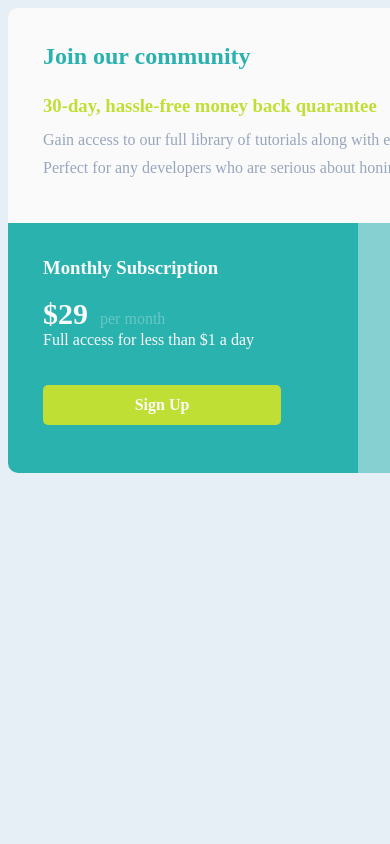
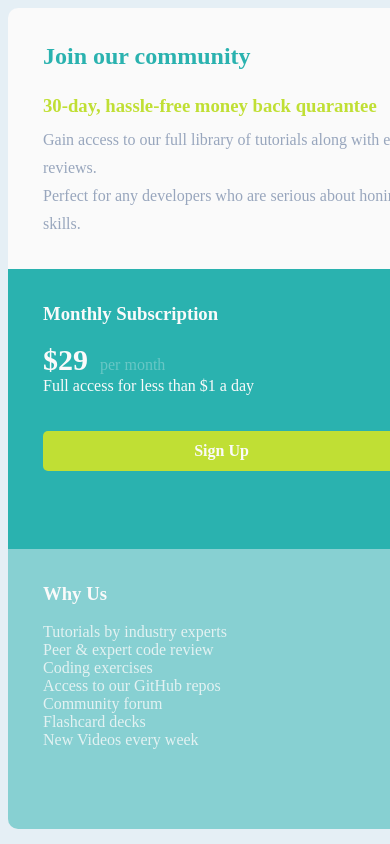
Before and after one commit to SCarter613/FMC-Single-Price-Grid, a plain HTML site: page index.html in a window 390 px wide. Shown: the top 844 px of the page. Drawn offline with Linux system fonts and the light colour scheme; a web font is replaced by a local one.

Commit message:
Update style.css
Added media query for screen max-width 725px

```diff
--- a/style.css
+++ b/style.css
@@ -112,3 +112,27 @@ ul {
     list-style-type: none;
     padding: 0;
 }
+
+@media only screen and (max-width: 725px){
+
+
+    #intro, #pricing, #benefits {
+        box-sizing: content-box;
+        width: 60%;
+        display: inline-block;
+        padding: 15px 35px;
+    }
+
+    #benefits {
+        float: left;
+    }
+
+    #pricing {
+        border-radius: 0;
+    }
+
+    #benefits {
+        border-bottom-left-radius:10px;
+    }
+
+}
```
